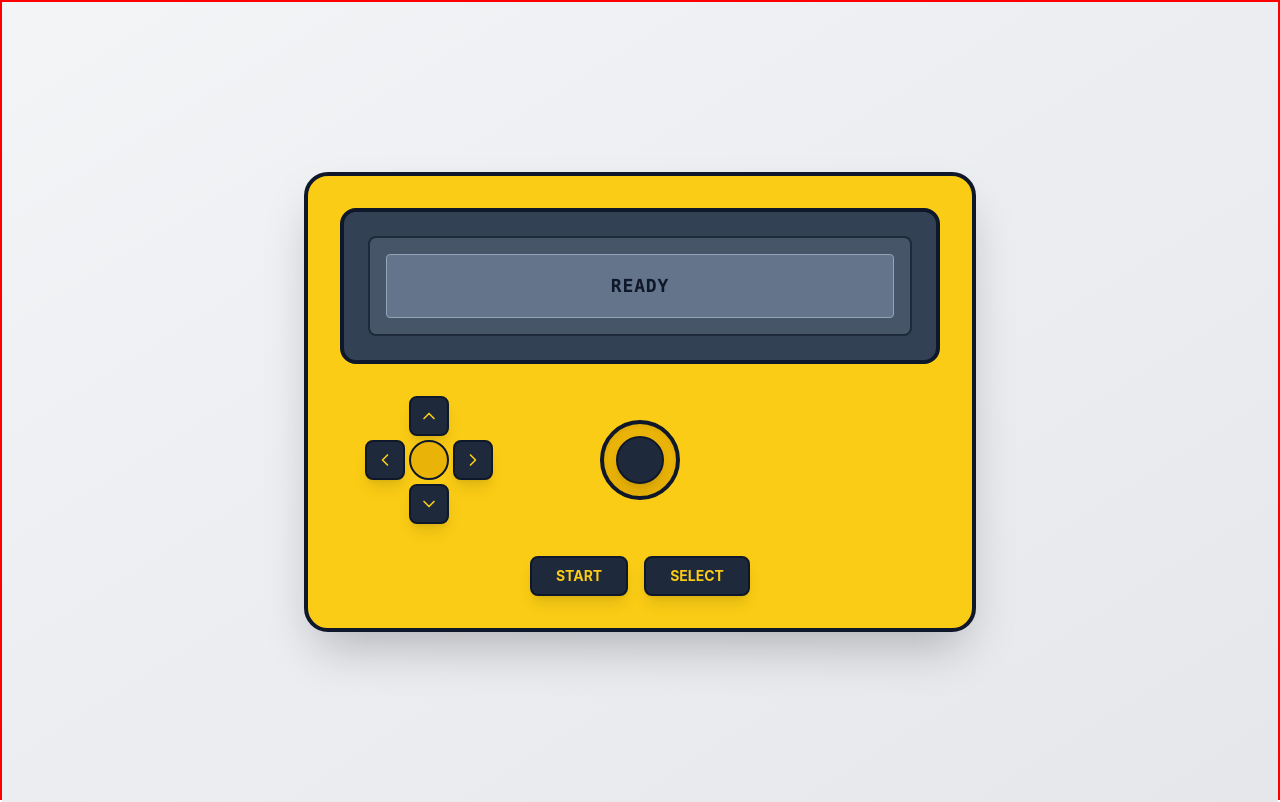
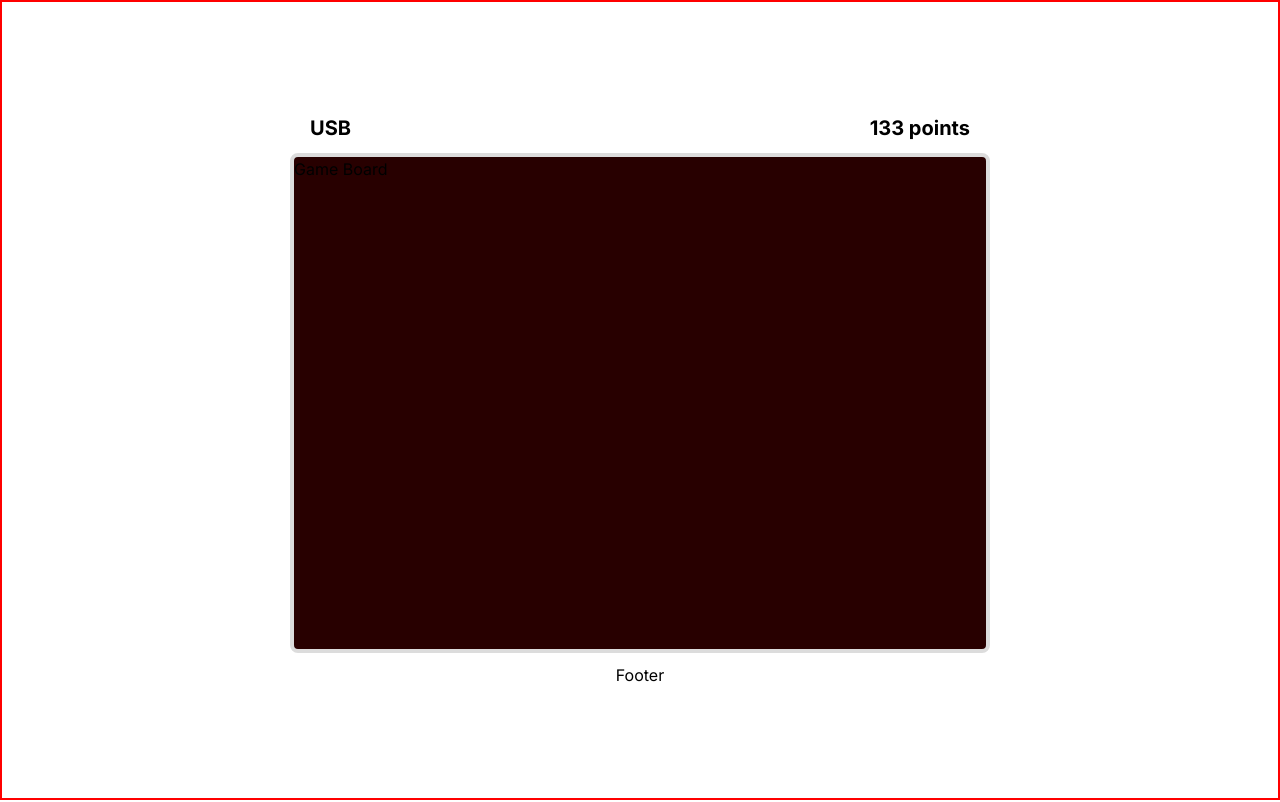
Before and after one commit to himanshuc3/usb-snake, a React (Create React App) app: page / in a window 1280 px wide. Built offline with nearby package versions, Linux system fonts and the light colour scheme.

Commit message:
fix: include antd

```diff
--- a/package.json
+++ b/package.json
@@ -7,12 +7,13 @@
     "@testing-library/jest-dom": "^6.6.3",
     "@testing-library/react": "^16.3.0",
     "@testing-library/user-event": "^13.5.0",
-    "antd": "^5.26.1",
+    "antd": "^5.26.2",
     "lucide-react": "^0.518.0",
     "react": "^19.1.0",
     "react-dom": "^19.1.0",
     "react-p5": "^1.4.1",
     "react-scripts": "5.0.1",
+    "sass": "^1.89.2",
     "web-vitals": "^2.1.4"
   },
   "scripts": {
--- a/public/index.html
+++ b/public/index.html
@@ -24,6 +24,9 @@
       work correctly both with client-side routing and a non-root public URL.
       Learn how to configure a non-root public URL by running `npm run build`.
     -->
+    <link rel="preconnect" href="https://fonts.googleapis.com">
+    <link rel="preconnect" href="https://fonts.gstatic.com" crossorigin>
+    <link href="https://fonts.googleapis.com/css2?family=Inter:ital,opsz,wght@0,14..32,100..900;1,14..32,100..900&display=swap" rel="stylesheet">
     <title>React App</title>
   </head>
   <body>
--- a/src/components/GameBoard/index.jsx
+++ b/src/components/GameBoard/index.jsx
@@ -1,8 +1,9 @@
 
 import React from "react"
-
+import { Flex } from "antd"
 import { useState } from "react"
 import { ChevronUp, ChevronDown, ChevronLeft, ChevronRight } from "lucide-react"
+import "./index.scss"
 
 export default function GameBoard() {
   const [display, setDisplay] = useState("READY")
@@ -42,97 +43,109 @@ export default function GameBoard() {
   )
 
   return (
-    <div className="min-h-screen bg-gradient-to-br from-gray-100 to-gray-200 flex items-center justify-center p-4">
-      <div className="bg-yellow-400 p-8 rounded-3xl shadow-2xl border-4 border-slate-900 max-w-2xl w-full">
-        {/* Screen Area */}
-        <div className="bg-slate-700 p-6 rounded-2xl mb-8 border-4 border-slate-900">
-          <div className="bg-slate-600 p-4 rounded-lg border-2 border-slate-800">
-            <div className="bg-slate-500 h-16 rounded flex items-center justify-center border border-slate-400">
-              <span className="text-slate-900 font-mono text-lg font-bold tracking-wider">{display}</span>
-            </div>
-          </div>
-        </div>
+    <Flex vertical justify="center" align="center" gap={10} className="root-container">
+      <Flex align="center" justify="space-between" className="header-container">
+        <Flex>USB</Flex>
+        <Flex>133 points</Flex>
+      </Flex>
+      <Flex className="game-board-container">
+        Game Board
+      </Flex>
+      <Flex>
+        Footer
+      </Flex>
+    </Flex>
+    // <div className="min-h-screen bg-gradient-to-br from-gray-100 to-gray-200 flex items-center justify-center p-4">
+    //   <div className="bg-yellow-400 p-8 rounded-3xl shadow-2xl border-4 border-slate-900 max-w-2xl w-full">
+    //     {/* Screen Area */}
+    //     <div className="bg-slate-700 p-6 rounded-2xl mb-8 border-4 border-slate-900">
+    //       <div className="bg-slate-600 p-4 rounded-lg border-2 border-slate-800">
+    //         <div className="bg-slate-500 h-16 rounded flex items-center justify-center border border-slate-400">
+    //           <span className="text-slate-900 font-mono text-lg font-bold tracking-wider">{display}</span>
+    //         </div>
+    //       </div>
+    //     </div>
 
-        {/* Controls Layout */}
-        <div className="grid grid-cols-3 gap-8 items-center">
-          {/* D-Pad */}
-          <div className="flex justify-center">
-            <div className="relative">
-              <div className="grid grid-cols-3 grid-rows-3 gap-1 w-32 h-32">
-                {/* Top */}
-                <div></div>
-                <ButtonComponent
-                  onClick={() => handleButtonPress("UP")}
-                  className="w-10 h-10 flex items-center justify-center"
-                  label="Up"
-                >
-                  <ChevronUp size={20} />
-                </ButtonComponent>
-                <div></div>
+    //     {/* Controls Layout */}
+    //     <div className="grid grid-cols-3 gap-8 items-center">
+    //       {/* D-Pad */}
+    //       <div className="flex justify-center">
+    //         <div className="relative">
+    //           <div className="grid grid-cols-3 grid-rows-3 gap-1 w-32 h-32">
+    //             {/* Top */}
+    //             <div></div>
+    //             <ButtonComponent
+    //               onClick={() => handleButtonPress("UP")}
+    //               className="w-10 h-10 flex items-center justify-center"
+    //               label="Up"
+    //             >
+    //               <ChevronUp size={20} />
+    //             </ButtonComponent>
+    //             <div></div>
 
-                {/* Middle Row */}
-                <ButtonComponent
-                  onClick={() => handleButtonPress("LEFT")}
-                  className="w-10 h-10 flex items-center justify-center"
-                  label="Left"
-                >
-                  <ChevronLeft size={20} />
-                </ButtonComponent>
-                <div className="w-10 h-10 bg-yellow-500 rounded-full border-2 border-slate-900"></div>
-                <ButtonComponent
-                  onClick={() => handleButtonPress("RIGHT")}
-                  className="w-10 h-10 flex items-center justify-center"
-                  label="Right"
-                >
-                  <ChevronRight size={20} />
-                </ButtonComponent>
+    //             {/* Middle Row */}
+    //             <ButtonComponent
+    //               onClick={() => handleButtonPress("LEFT")}
+    //               className="w-10 h-10 flex items-center justify-center"
+    //               label="Left"
+    //             >
+    //               <ChevronLeft size={20} />
+    //             </ButtonComponent>
+    //             <div className="w-10 h-10 bg-yellow-500 rounded-full border-2 border-slate-900"></div>
+    //             <ButtonComponent
+    //               onClick={() => handleButtonPress("RIGHT")}
+    //               className="w-10 h-10 flex items-center justify-center"
+    //               label="Right"
+    //             >
+    //               <ChevronRight size={20} />
+    //             </ButtonComponent>
 
-                {/* Bottom */}
-                <div></div>
-                <ButtonComponent
-                  onClick={() => handleButtonPress("DOWN")}
-                  className="w-10 h-10 flex items-center justify-center"
-                  label="Down"
-                >
-                  <ChevronDown size={20} />
-                </ButtonComponent>
-                <div></div>
-              </div>
-            </div>
-          </div>
+    //             {/* Bottom */}
+    //             <div></div>
+    //             <ButtonComponent
+    //               onClick={() => handleButtonPress("DOWN")}
+    //               className="w-10 h-10 flex items-center justify-center"
+    //               label="Down"
+    //             >
+    //               <ChevronDown size={20} />
+    //             </ButtonComponent>
+    //             <div></div>
+    //           </div>
+    //         </div>
+    //       </div>
 
-          {/* Analog Stick */}
-          <div className="flex justify-center">
-            <div className="relative">
-              <div className="w-20 h-20 bg-yellow-500 rounded-full border-4 border-slate-900 shadow-inner flex items-center justify-center">
-                <button
-                  onClick={() => handleButtonPress("STICK")}
-                  className="w-12 h-12 bg-slate-800 rounded-full border-2 border-slate-900 shadow-lg hover:bg-slate-700 active:bg-slate-900 transition-all duration-150 active:scale-95"
-                  aria-label="Analog Stick"
-                ></button>
-              </div>
-            </div>
-          </div>
-        </div>
+    //       {/* Analog Stick */}
+    //       <div className="flex justify-center">
+    //         <div className="relative">
+    //           <div className="w-20 h-20 bg-yellow-500 rounded-full border-4 border-slate-900 shadow-inner flex items-center justify-center">
+    //             <button
+    //               onClick={() => handleButtonPress("STICK")}
+    //               className="w-12 h-12 bg-slate-800 rounded-full border-2 border-slate-900 shadow-lg hover:bg-slate-700 active:bg-slate-900 transition-all duration-150 active:scale-95"
+    //               aria-label="Analog Stick"
+    //             ></button>
+    //           </div>
+    //         </div>
+    //       </div>
+    //     </div>
 
-        {/* Additional Control Buttons */}
-        <div className="flex justify-center gap-4 mt-8">
-          <ButtonComponent
-            onClick={() => handleButtonPress("START")}
-            className="px-6 py-2 text-sm"
-            label="Start Button"
-          >
-            START
-          </ButtonComponent>
-          <ButtonComponent
-            onClick={() => handleButtonPress("SELECT")}
-            className="px-6 py-2 text-sm"
-            label="Select Button"
-          >
-            SELECT
-          </ButtonComponent>
-        </div>
-      </div>
-    </div>
+    //     {/* Additional Control Buttons */}
+    //     <div className="flex justify-center gap-4 mt-8">
+    //       <ButtonComponent
+    //         onClick={() => handleButtonPress("START")}
+    //         className="px-6 py-2 text-sm"
+    //         label="Start Button"
+    //       >
+    //         START
+    //       </ButtonComponent>
+    //       <ButtonComponent
+    //         onClick={() => handleButtonPress("SELECT")}
+    //         className="px-6 py-2 text-sm"
+    //         label="Select Button"
+    //       >
+    //         SELECT
+    //       </ButtonComponent>
+    //     </div>
+    //   </div>
+    // </div>
   )
 }
--- a/src/components/GameBoard/index.scss
+++ b/src/components/GameBoard/index.scss
@@ -0,0 +1,21 @@
+.root-container {
+    height: 100%;
+    width: 100%;
+}
+
+.game-board-container {
+    height: 500px;
+    width: 700px;
+    border: 4px solid rgb(220,220,220,1);
+    border-radius: 8px;
+    background-color: #280000;
+
+}
+
+.header-container {
+    height: 30px;
+    width: 700px;
+    padding: 0 20px;
+    font-size: 20px;
+    font-weight: 700;
+}
--- a/src/index.css
+++ b/src/index.css
@@ -18,4 +18,5 @@ code {
 
 * {
   box-sizing: border-box;
+  font-family: 'Inter', sans-serif;
 }
```
Also changed, not shown: 1 other file (tests, documents, lock files or other folders).
